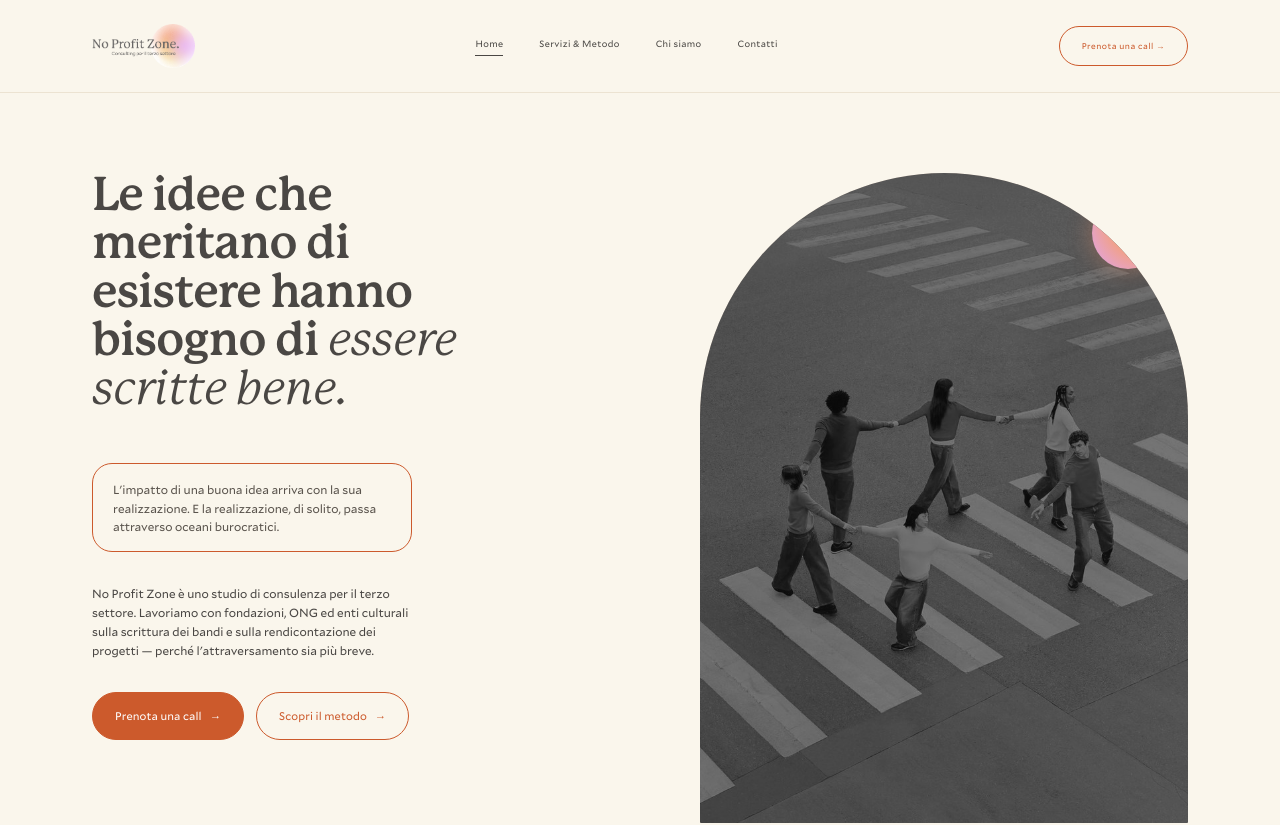
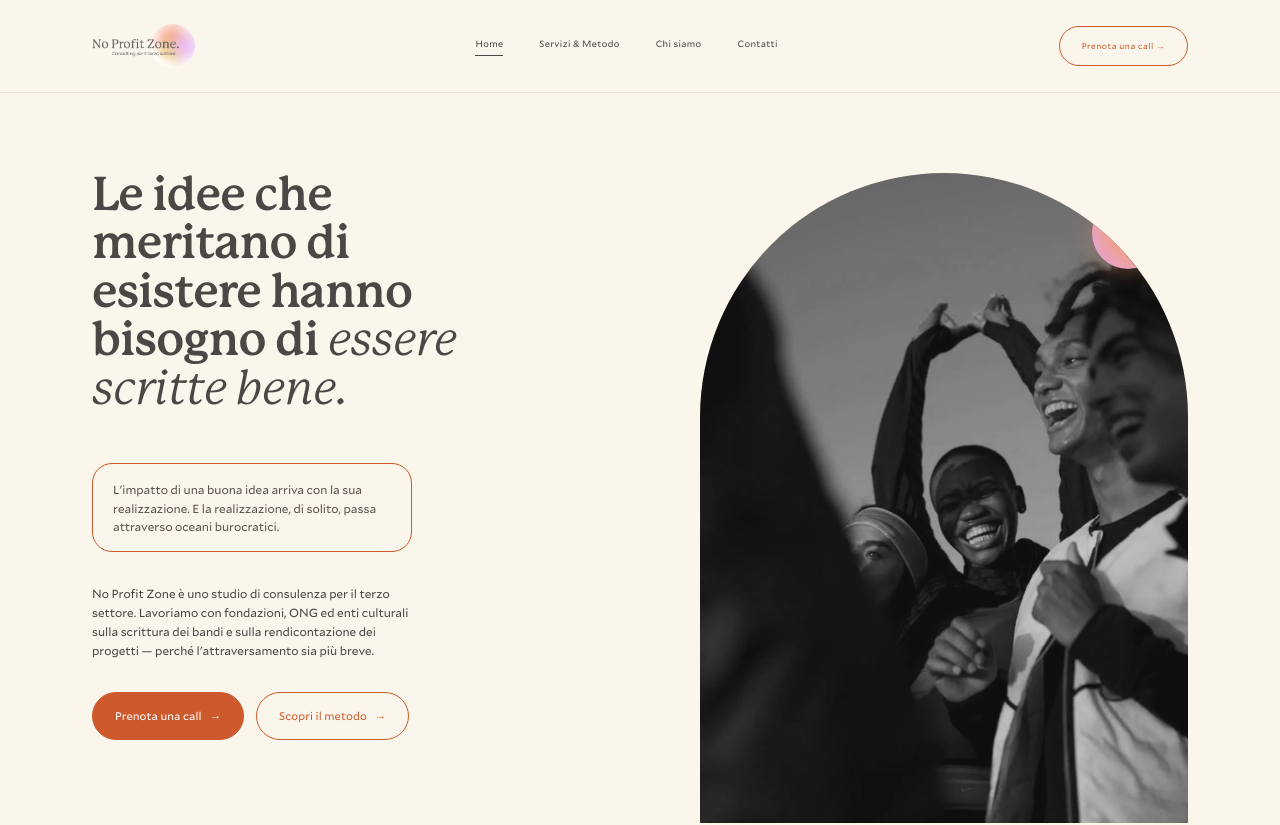
Before and after one commit to Giadasamw/noprofitzone_deploying, a Next.js app: page / in a window 1280 px wide. Shown: the top 825 px of the page. Built offline with nearby package versions, Linux system fonts and the light colour scheme.

Commit message:
feat: update hero image to group celebration photo
Replace main hero image with new black and white group photo.

```diff
--- a/src/components/Hero.tsx
+++ b/src/components/Hero.tsx
@@ -89,7 +89,7 @@ export default function Hero() {
             }}
           >
             <Image
-              src="/photo-crosswalk.jpg"
+              src="/photo-hero-group.png"
               alt=""
               fill
               style={{ objectFit: "cover", objectPosition: "center 40%", filter: "grayscale(1) contrast(1.04)" }}
```
Also changed, not shown: public/photo-hero-group.png (added).
